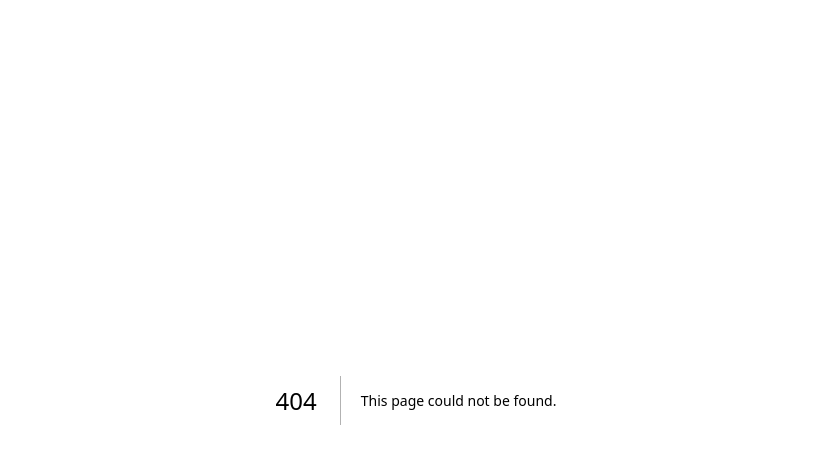
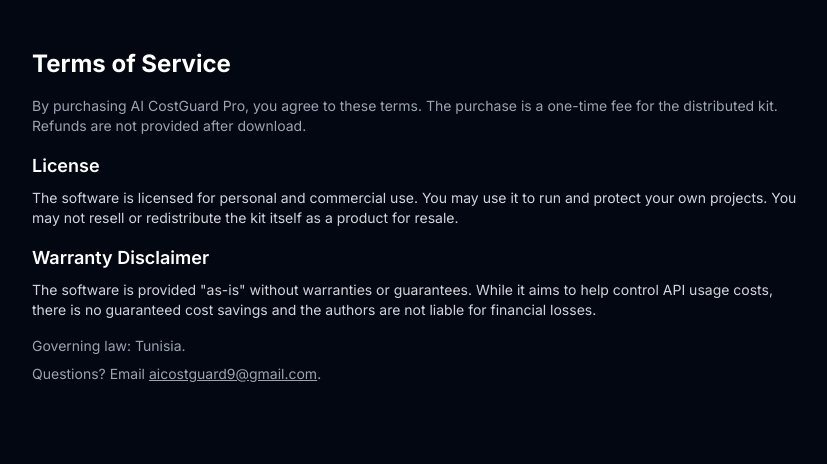
Before and after one commit to salimassili62-afk/ai-costguard, a Next.js app in the folder landing/: page /terms in a window 1280 px wide. Before the commit this address had no page. Shown: the top 464 px of the page, without its empty margins (224-1051 px from the left). Built offline with nearby package versions, Linux system fonts and the light colour scheme.

Commit message:
feat(landing): add privacy and terms pages and footer links

```diff
--- a/landing/app/page.tsx
+++ b/landing/app/page.tsx
@@ -228,6 +228,14 @@
       </a>
     </div>
   </section>
+
+  <footer className="container mx-auto px-4 py-8 text-center text-sm text-gray-400">
+    <div className="mx-auto max-w-3xl">
+      <a href="/privacy" className="underline">Privacy</a>
+      <span className="mx-2">•</span>
+      <a href="/terms" className="underline">Terms</a>
+    </div>
+  </footer>
 </main>
 
 )
--- /dev/null
+++ b/landing/app/privacy/page.tsx
@@ -0,0 +1,31 @@
+'use client'
+
+export default function PrivacyPage() {
+  return (
+    <main className="min-h-screen bg-gray-950 text-gray-100">
+      <section className="container mx-auto px-4 py-12">
+        <div className="mx-auto max-w-3xl">
+          <h1 className="mb-4 text-2xl font-bold text-white">Privacy Policy</h1>
+
+          <p className="mb-4 text-sm text-gray-400">
+            AI CostGuard is a local-first tool and does not collect or transmit
+            any user data. There is no tracking, analytics, or remote profiling
+            tied to the package or this site.
+          </p>
+
+          <ul className="mb-4 list-disc pl-5 text-sm text-gray-300">
+            <li>No data is collected by AI CostGuard.</li>
+            <li>No account, no login, and no data storage is required.</li>
+            <li>The npm package runs locally on your machine; provider calls are
+              executed by you and not logged by this project.</li>
+          </ul>
+
+          <p className="mb-2 text-sm text-gray-400">
+            If you have privacy questions or need to contact us, email{' '}
+            <a href="mailto:aicostguard9@gmail.com" className="underline">aicostguard9@gmail.com</a>.
+          </p>
+        </div>
+      </section>
+    </main>
+  )
+}
--- /dev/null
+++ b/landing/app/terms/page.tsx
@@ -0,0 +1,40 @@
+'use client'
+
+export default function TermsPage() {
+  return (
+    <main className="min-h-screen bg-gray-950 text-gray-100">
+      <section className="container mx-auto px-4 py-12">
+        <div className="mx-auto max-w-3xl">
+          <h1 className="mb-4 text-2xl font-bold text-white">Terms of Service</h1>
+
+          <p className="mb-4 text-sm text-gray-400">
+            By purchasing AI CostGuard Pro, you agree to these terms. The
+            purchase is a one-time fee for the distributed kit. Refunds are not
+            provided after download.
+          </p>
+
+          <h2 className="mt-4 mb-2 text-lg font-semibold text-white">License</h2>
+          <p className="mb-4 text-sm text-gray-300">
+            The software is licensed for personal and commercial use. You may
+            use it to run and protect your own projects. You may not resell or
+            redistribute the kit itself as a product for resale.
+          </p>
+
+          <h2 className="mt-4 mb-2 text-lg font-semibold text-white">Warranty Disclaimer</h2>
+          <p className="mb-4 text-sm text-gray-300">
+            The software is provided "as-is" without warranties or guarantees.
+            While it aims to help control API usage costs, there is no
+            guaranteed cost savings and the authors are not liable for
+            financial losses.
+          </p>
+
+          <p className="mb-2 text-sm text-gray-400">Governing law: Tunisia.</p>
+
+          <p className="mb-2 text-sm text-gray-400">
+            Questions? Email <a href="mailto:aicostguard9@gmail.com" className="underline">aicostguard9@gmail.com</a>.
+          </p>
+        </div>
+      </section>
+    </main>
+  )
+}
```
